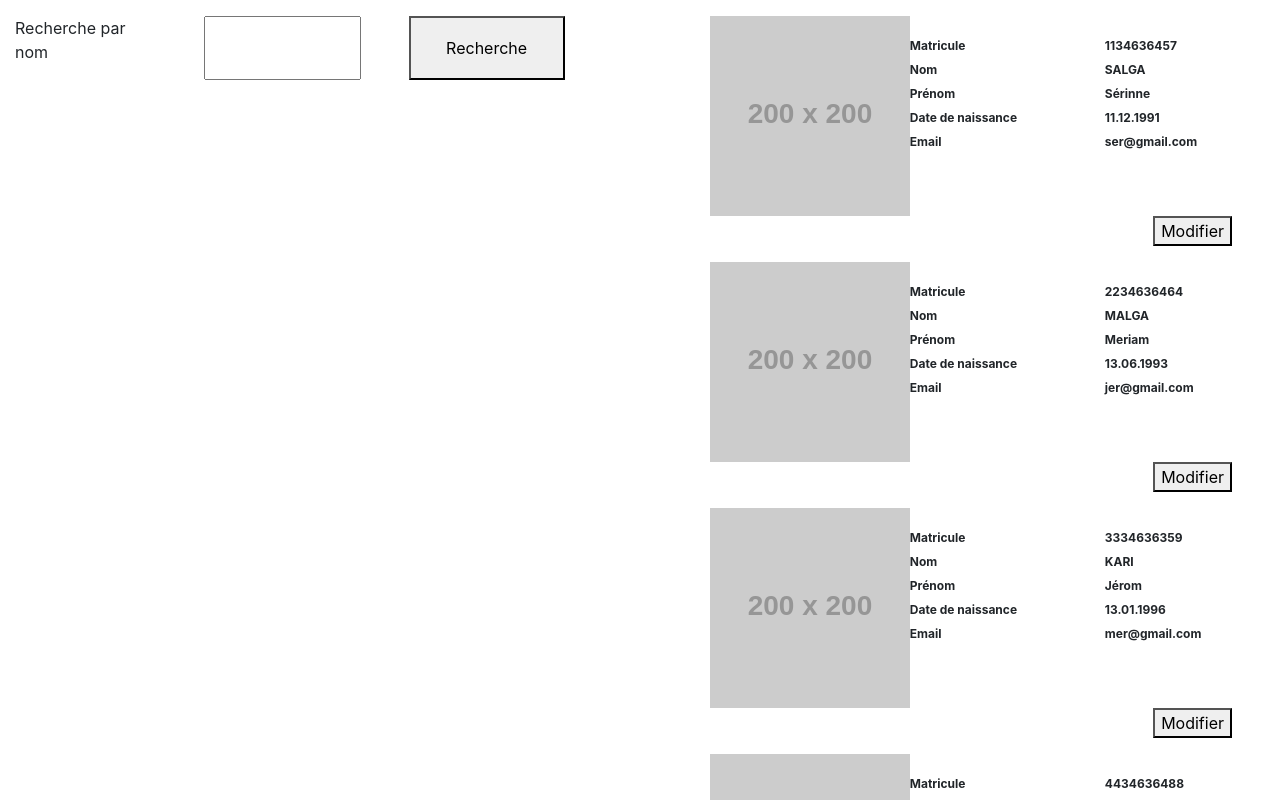
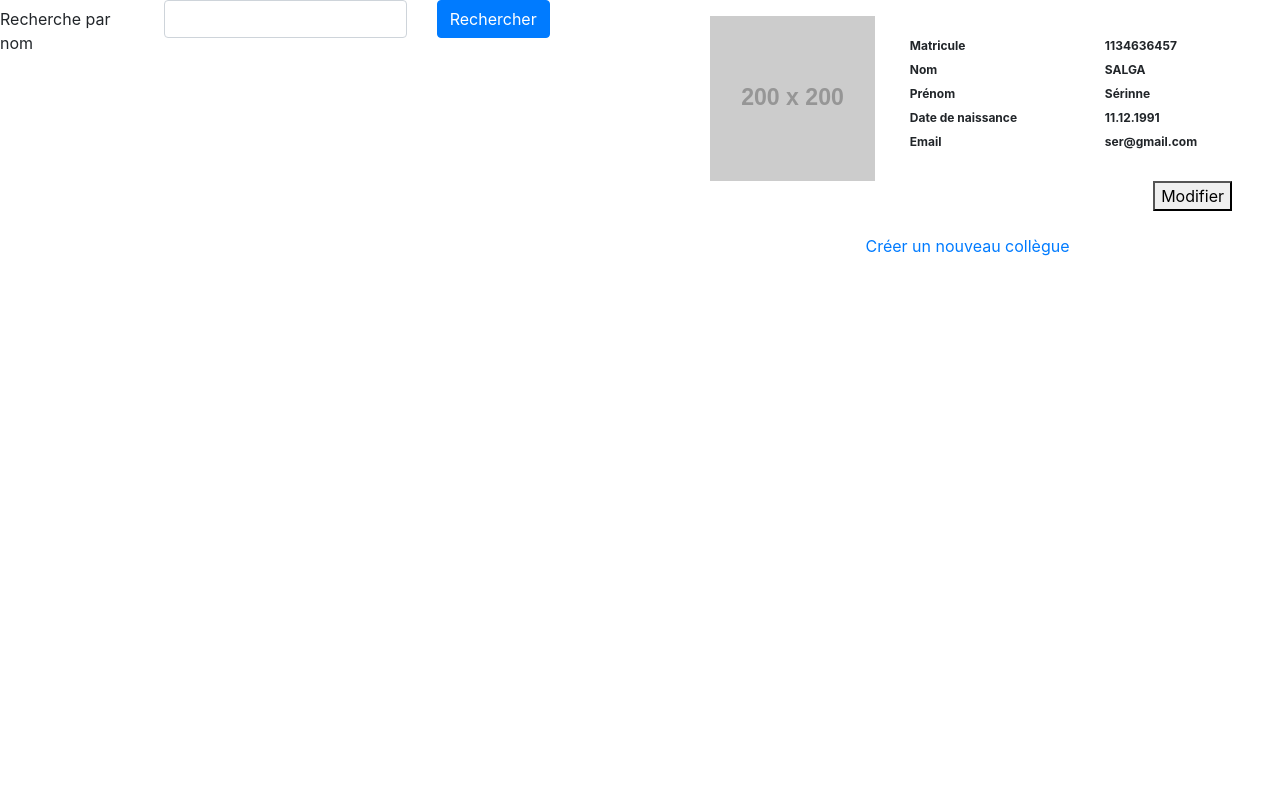
Before and after one commit to boukhemis11/collegues-front, an Angular app: page / in a window 1280 px wide. Shown: the top 800 px of the page. Built offline with nearby package versions, Linux system fonts and the light colour scheme.

Commit message:
collegue 4 partie 1

```diff
--- a/src/app/app.component.html
+++ b/src/app/app.component.html
@@ -11,7 +11,7 @@
       <app-recherche-collegue-par-nom></app-recherche-collegue-par-nom>
     </div>
     <div class="col-6">
-      <app-collegue [col]="collegues"></app-collegue>
+      <app-collegue></app-collegue>
     </div>
   </div>
 </body>
--- a/src/app/collegue/collegue.component.html
+++ b/src/app/collegue/collegue.component.html
@@ -1,47 +1,46 @@
 <div class="container">
   <ul>
-    <li class="list-group" *ngFor="let c of coll">
+    <li class="list-group">
       <div class="row justify-content-start mt-3">
-        <div class="col-4"><img src={{c.photoUrl}} alt="image" /></div>
+        <div class="col-4"><img src={{col.photoUrl}} class="img-fluid" alt="image" /></div>
         <div class="col-4 mt-3">
           <span class="badge">Matricule</span><br>
           <span class="badge">Nom</span><br>
           <span class="badge">Prénom</span><br>
           <span class="badge">Date de naissance</span><br>
           <span class="badge">Email</span><br>
-          <div *ngIf="mod">
+          <div *ngIf="modeModification">
             <span class="badge">Photo URL</span>
           </div>
         </div>
         <div class="col-4 mt-3">
-          <span class="badge">{{c.matricule}}</span><br>
-          <span class="badge">{{c.nom | uppercase}}</span><br>
-          <span class="badge">{{c.prenoms}}</span><br>
-          <span class="badge">{{c.dateDeNaissance | date : "dd.MM.y"}}</span><br>
-          <div *ngIf="show">
-            <span class="badge">{{c.email}}</span><br>
+          <span class="badge">{{col.matricule}}</span><br>
+          <span class="badge">{{col.nom | uppercase}}</span><br>
+          <span class="badge">{{col.prenoms}}</span><br>
+          <span class="badge">{{col.dateDeNaissance | date : "dd.MM.y"}}</span><br>
+          <div *ngIf="!modeModification">
+            <span class="badge">{{col.email}}</span><br>
           </div>
-          <div *ngIf="mod && c.matricule">
-            <input type="email" value="{{c.email}}">
-            <input type="text" value="{{c.photoUrl}}">
-
+          <div *ngIf="modeModification">
+            <input type="email" value="{{col.email}}">
+            <input type="text" value="{{col.photoUrl}}">
           </div>
 
         </div>
       </div>
       <div class="row justify-content-end">
-        <div *ngIf="show">
-          <button class="mr-5" (click)="modifier(c)">Modifier</button>
+        <div *ngIf="!modeModification">
+          <button class="mr-5" (click)="modifier()">Modifier</button>
         </div>
       </div>
       <div class="row justify-content-end">
-        <div *ngIf="mod">
+        <div *ngIf="modeModification">
           <button class="mr-5" (click)="valide()">Valider</button>
         </div>
       </div>
     </li>
   </ul>
-  <div *ngIf="show">
+  <div *ngIf="!modeModification">
     <div class="row justify-content-center"> <button (click)="ajouter()" class="btn btn-link">Créer un nouveau
         collègue</button> </div>
   </div>
--- a/src/app/collegue/collegue.component.ts
+++ b/src/app/collegue/collegue.component.ts
@@ -1,5 +1,6 @@
 import { Component, OnInit, Input } from '@angular/core';
 import {Collegue} from '../models/Collegue';
+import { DataService } from '../services/data.service';
 
 @Component({
   selector: 'app-collegue',
@@ -8,24 +9,20 @@ import {Collegue} from '../models/Collegue';
 })
 export class CollegueComponent implements OnInit {
 
-  @Input() col: Collegue[];
-  coll: Collegue[];
-  show = true;
-  mod = false;
+  //@Input() col: Collegue;
+  col;
+  modeModification = false;
 
-  constructor() {
+  constructor(private dataService: DataService) {
+
    }
 
-  modifier(c: Collegue) {
-    this.coll = this.coll.filter(e => e === c);
-    this.mod = true;
-    this.show = false;
+  modifier() {
+    this.modeModification = true;
   }
 
   valide(){
-    this.coll = this.col;
-    this.mod = false;
-    this.show = true;
+    this.modeModification = false;
   }
 
   ajouter() {
@@ -33,6 +30,6 @@ export class CollegueComponent implements OnInit {
   }
 
   ngOnInit(): void {
-    this.coll = this.col;
+    this.col = this.dataService.recupererCollegueCourant();
   }
 }
--- /dev/null
+++ b/src/app/mock/matricule.mock.ts
@@ -0,0 +1,3 @@
+export const matriculesMock = [
+  'mat 1', 'mat 2', 'mat 3'
+];
--- a/src/app/recherche-collegue-par-nom/recherche-collegue-par-nom.component.html
+++ b/src/app/recherche-collegue-par-nom/recherche-collegue-par-nom.component.html
@@ -1,28 +1,21 @@
-<div class="container">
-  <div class="row justify-content-start mt-3">
-    <p class="col-3 mr-5">Recherche par nom</p>
-    <input class="col-3" #searchBox>
-    <button class="col-3 ml-5" (click)="search(searchBox.value)">Recherche</button>
+<div class="form-group row">
+  <label for="inputRechercherParNom" class="col-12 col-sm-3 col-form-label">Recherche par nom</label>
+  <div class="col-12 col-sm-5">
+    <input #nom type="text" class="form-control" id="inputRechercherParNom">
   </div>
-  <div *ngIf="res">
-    <ul>
-      <div class="row justify-content-start mt-3">
-        <div class="col-4 ">
-          <li class="list-group" *ngFor="let n of lname">
-            <p class=" mt-5">Le Matricule de {{searchBox.value}} {{n}} est :</p>
-          </li>
-        </div>
-        <div class="col-4 ">
-          <li class="list-group" *ngFor="let m of mat">
-            <p class="ml-5 mt-5"> {{m}}</p>
-          </li>
-        </div>
-      </div>
-    </ul>
-  </div>
-  <div class="row justify-content-start mt-3">
-    <div *ngIf="noRes">
-      <p class="ml-5 mt-5">{{searchBox.value}} n'exist pas</p>
-    </div>
+  <div class="col-12 col-sm-4">
+    <button class="btn btn-primary" (click)="search(nom.value)">Rechercher</button>
   </div>
 </div>
+
+<div *ngIf="listeMatricules">
+  <ul>
+    <div class="row">
+      <div class="col-12 ">
+        <ul class="list-group">
+          <li class="list-group-item" *ngFor="let m of listeMatricules">{{m}}</li>
+        </ul>
+      </div>
+    </div>
+  </ul>
+</div>
--- a/src/app/recherche-collegue-par-nom/recherche-collegue-par-nom.component.ts
+++ b/src/app/recherche-collegue-par-nom/recherche-collegue-par-nom.component.ts
@@ -1,5 +1,6 @@
 import { Component, OnInit } from '@angular/core';
-import { COLLEGUES } from '../mock/collegues.mock';
+import {DataService} from '../services/data.service'
+
 
 @Component({
   selector: 'app-recherche-collegue-par-nom',
@@ -8,30 +9,14 @@ import { COLLEGUES } from '../mock/collegues.mock';
 })
 export class RechercheCollegueParNomComponent implements OnInit {
 
-  collegues = COLLEGUES;
-  mat = [];
-  lname = [];
-  res = false;
-  noRes: boolean;
+  constructor(private dataService: DataService) { }
+
+  listeMatricules = [];
+  mot;
 
   search(mot){
-    this.noRes = false;
-    this.mat = [];
-    this.lname = [];
-    for (let c of this.collegues) {
-      if ( c.nom === mot){
-        this.mat.push(c.matricule);
-        this.lname.push(c.prenoms);
-        this.res = true;
-      }
-    }
-    if (this.mat.length === 0) {
-      this.noRes = true;
-    }
+    this.listeMatricules = this.dataService.rechercherParNom(mot);
   }
-
-
-  constructor() { }
 
   ngOnInit(): void {
   }
--- /dev/null
+++ b/src/app/services/data.service.ts
@@ -0,0 +1,27 @@
+import { Injectable } from '@angular/core';
+import { COLLEGUES } from '../mock/collegues.mock';
+import { matriculesMock } from '../mock/matricule.mock';
+import {Collegue} from '../models/Collegue';
+
+@Injectable({
+  providedIn: 'root'
+})
+export class DataService {
+
+  listeMatricules = [];
+  collegue;
+
+  constructor() { }
+
+  rechercherParNom(nom: string): string[] {
+    this.listeMatricules = matriculesMock;
+    return this.listeMatricules;
+
+    }
+
+    recupererCollegueCourant(): Collegue {
+      this.collegue = COLLEGUES[0];
+      console.log(this.collegue)
+      return this.collegue;
+    }
+}
```
Also changed, not shown: 1 other file (tests, documents, lock files or other folders).
